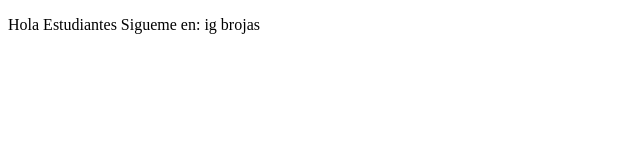
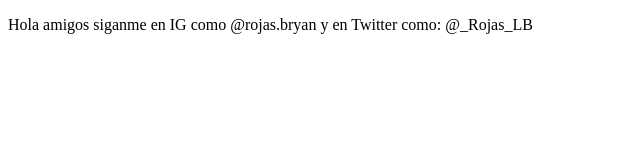
Before and after one commit to bry4n-roj/proyectoDemoPrework, a plain HTML site: page index.html in a window 1280 px wide. Shown: the whole page, without its empty margins (0-640 px from the left). Drawn offline with Linux system fonts and the light colour scheme.

Commit message:
agregamos sitio de contacto

```diff
--- a/index.html
+++ b/index.html
@@ -8,8 +8,7 @@
 </head>
 <body>
     <p>
-        Hola Estudiantes
-        Sigueme en: ig brojas
+        Hola amigos siganme en  IG como @rojas.bryan y en Twitter como: @_Rojas_LB
     </p>
 </body>
 </html>
```
